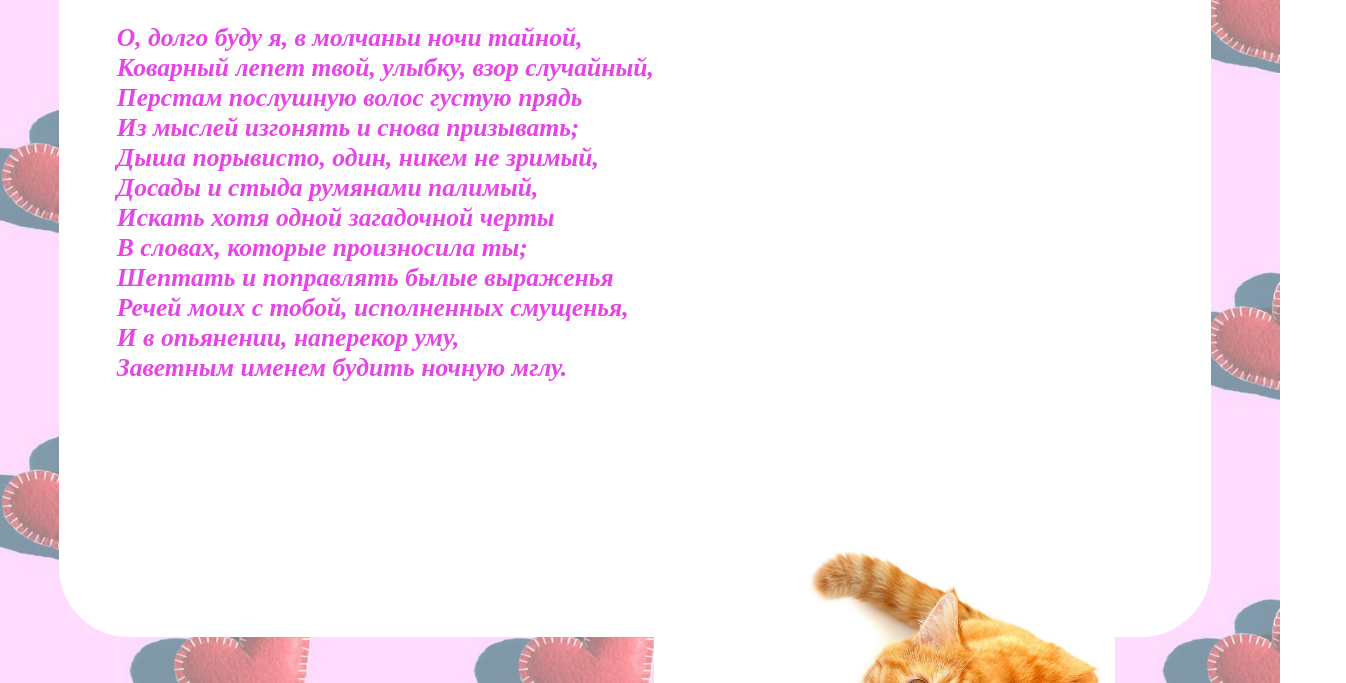
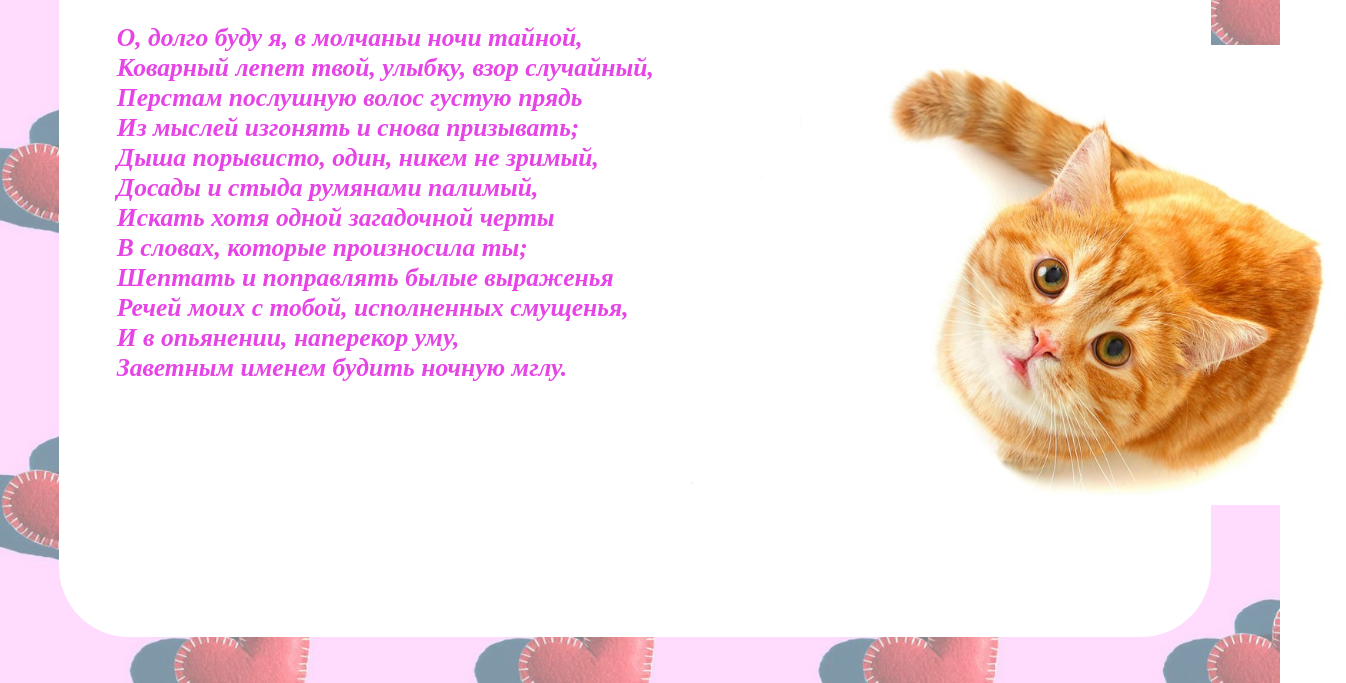
Before and after one commit to 99qop66/love, a plain HTML site: page index.html in a window 1280 px wide. Shown: the part 117-800 px from the top of the page, 1346 px wide, since content can reach past the window. Drawn offline with Linux system fonts and the light colour scheme.

Commit message:
Update style.css

```diff
--- a/style.css
+++ b/style.css
@@ -45,7 +45,8 @@ img.background {
     font-weight: 700;
 }
 #cat {
-    position: relative;
+    position: absolute;
+    width: 60%;
     top: 10vw;
     left: 46.5vw
 }
```
